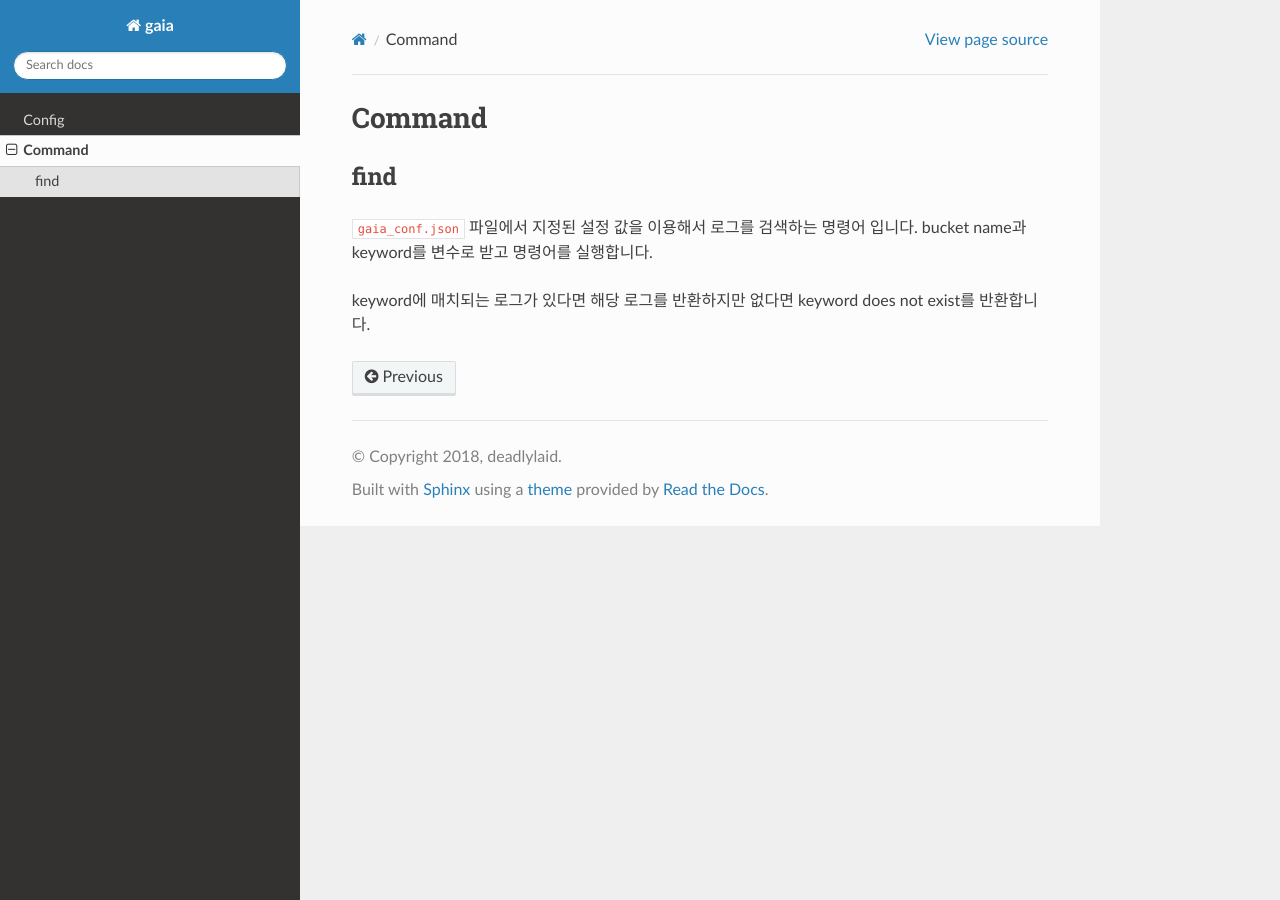
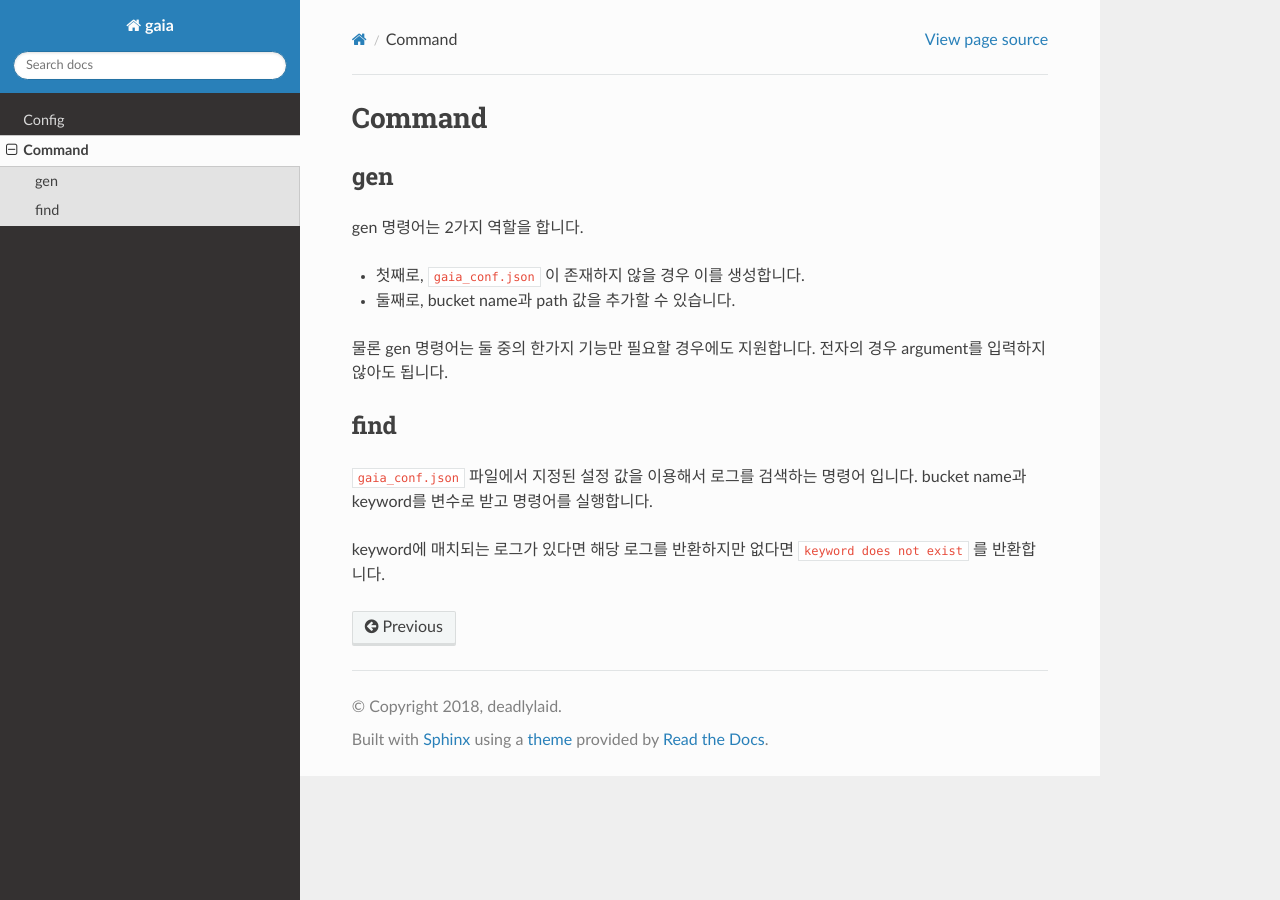
Before and after one commit to deadlylaid/gaia, a Sphinx documentation site: the page built from docs/command.rst, in a window 1280 px wide. Built offline with Sphinx 7.4.7 and the Read the Docs theme 2.0.0, drawn with Linux system fonts in a browser that asks for light colours.

Commit message:
gaia gen docs

```diff
--- a/docs/command.rst
+++ b/docs/command.rst
@@ -1,5 +1,14 @@
 Command
 =======
+
+gen
+---
+gen 명령어는 2가지 역할을 합니다.
+
+* 첫째로,  ``gaia_conf.json`` 이 존재하지 않을 경우 이를 생성합니다.
+* 둘째로, bucket name과 path 값을 추가할 수 있습니다.
+
+물론 gen 명령어는 둘 중의 한가지 기능만 필요할 경우에도 지원합니다. 전자의 경우 argument를 입력하지 않아도 됩니다.
 
 find
 ----
@@ -7,4 +16,4 @@ find
 ``gaia_conf.json`` 파일에서 지정된 설정 값을 이용해서 로그를 검색하는 명령어 입니다.
 bucket name과 keyword를 변수로 받고 명령어를 실행합니다.
 
-keyword에 매치되는 로그가 있다면 해당 로그를 반환하지만 없다면 keyword does not exist를 반환합니다.
+keyword에 매치되는 로그가 있다면 해당 로그를 반환하지만 없다면 ``keyword does not exist`` 를 반환합니다.
```
